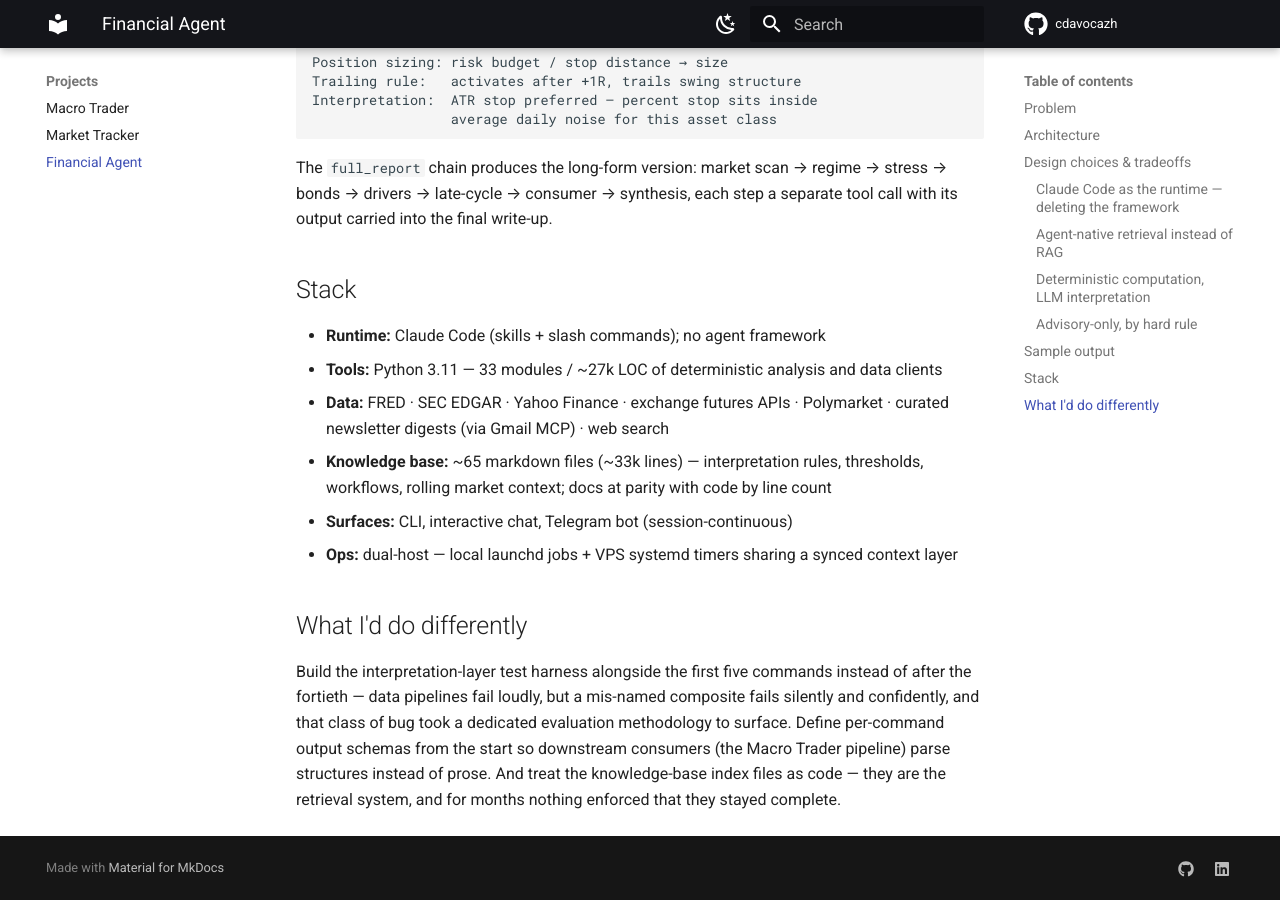
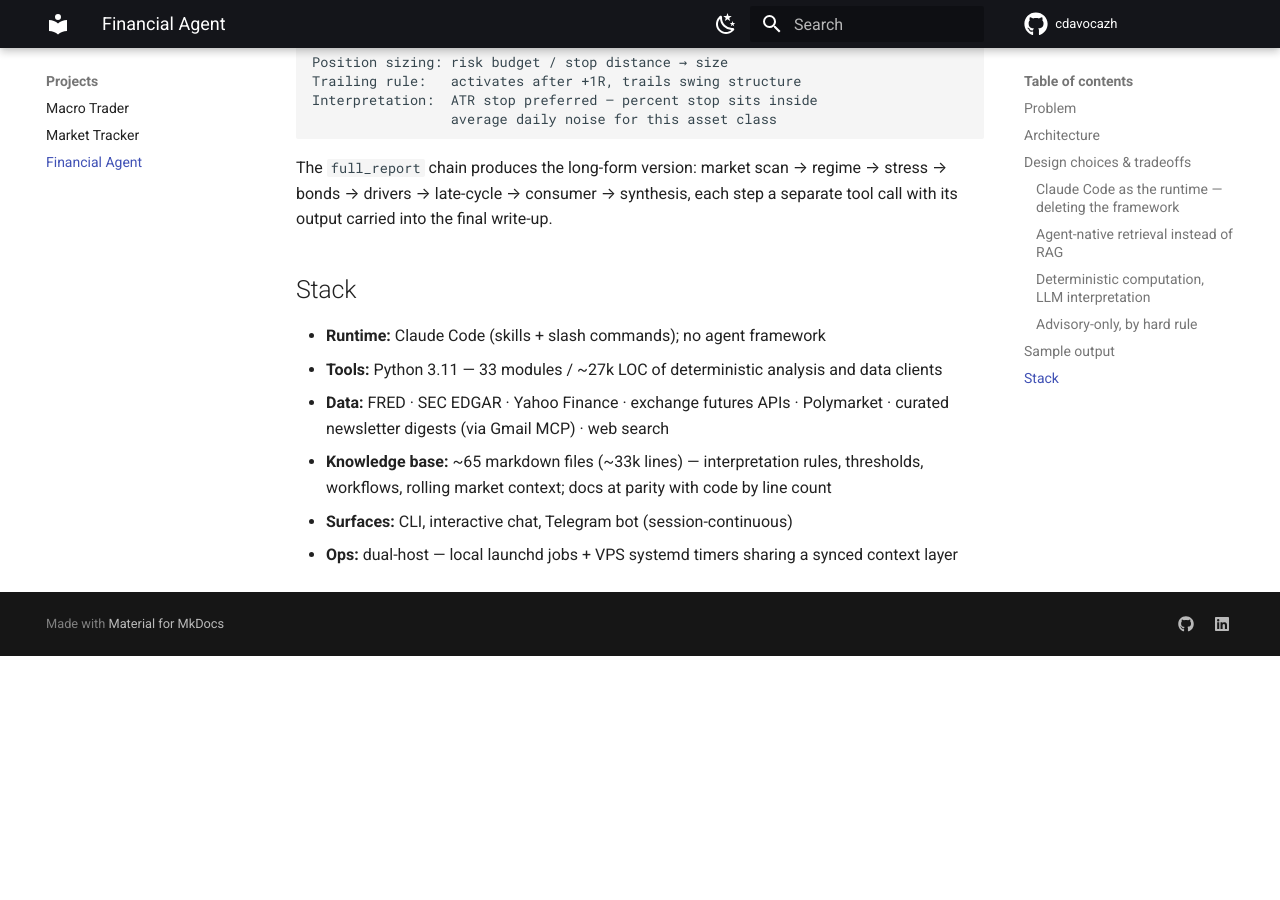
Before and after one commit to cdavocazh/cdavocazh.github.io, an MkDocs documentation site: the page built from docs/projects/financial-agent.md, in a window 1280 px wide and 900 px high, scrolled down 2828 px. Built offline with MkDocs 1.6.1 and Material for MkDocs 9.7.7, drawn with Linux system fonts in a browser that asks for light colours; a script that is not in the unit is left out; after the commit the page ends 3484 px from its top, so only the background shows below that.

Commit message:
Project pages: drop 'What I'd do differently' section
Also resolves a dangling forward-reference in the market-tracker writeup
and updates the writeup convention in the repo README.

Co-Authored-By: Claude Opus 5 <noreply@anthropic.com>

```diff
--- a/docs/projects/financial-agent.md
+++ b/docs/projects/financial-agent.md
@@ -154,14 +154,3 @@ step a separate tool call with its output carried into the final write-up.
 - **Surfaces:** CLI, interactive chat, Telegram bot (session-continuous)
 - **Ops:** dual-host — local launchd jobs + VPS systemd timers sharing a
   synced context layer
-
-## What I'd do differently
-
-Build the interpretation-layer test harness alongside the first five
-commands instead of after the fortieth — data pipelines fail loudly, but a
-mis-named composite fails silently and confidently, and that class of bug
-took a dedicated evaluation methodology to surface. Define per-command
-output schemas from the start so downstream consumers (the Macro Trader
-pipeline) parse structures instead of prose. And treat the knowledge-base
-index files as code — they are the retrieval system, and for months nothing
-enforced that they stayed complete.
```
Also changed, not shown: README.md (+2 -2 lines), docs/projects/macro-trader.md (+0 -11 lines), docs/projects/market-tracker.md (+3 -14 lines).
